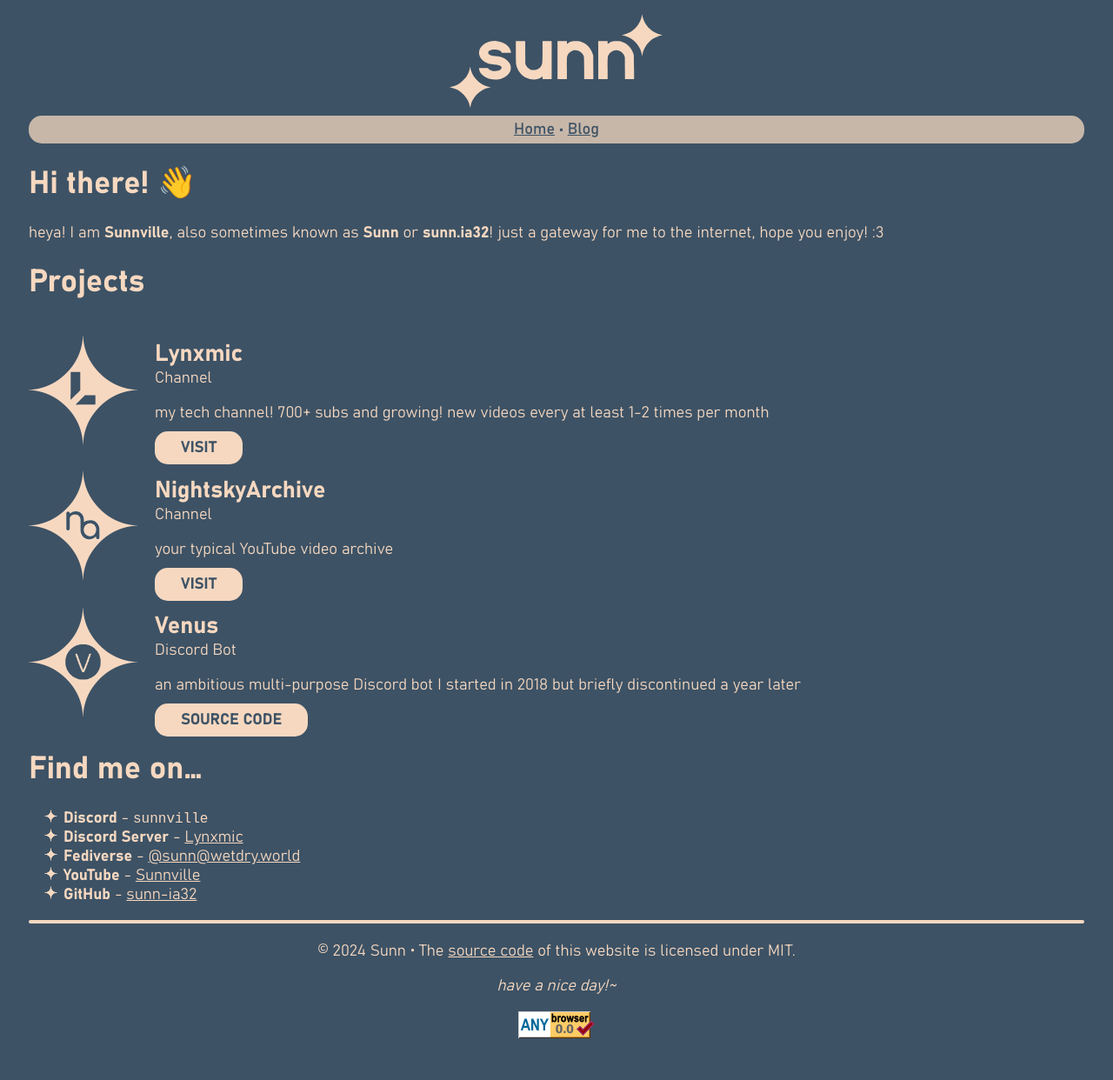
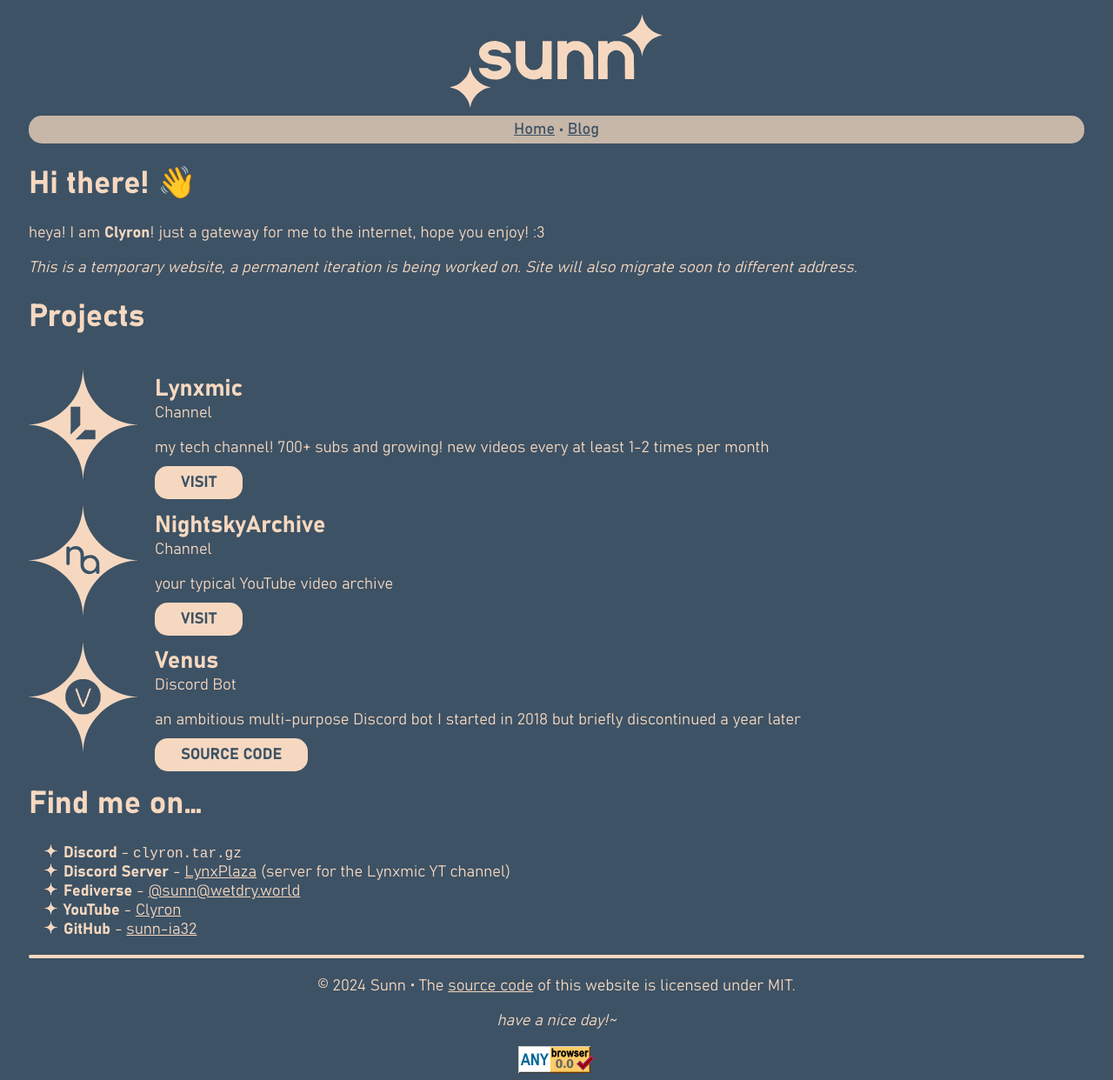
Before and after one commit to theclyron/legacy-site, a Jekyll site: the page built from index.md, in a window 1280 px wide. Shown: the whole page at 87% size. Built offline with Jekyll 4.4.1, drawn with Linux system fonts in a browser that asks for light colours; before the commit the page ends 1202 px from its top, so only the background shows below that.

Commit message:
Update index.md

```diff
--- a/index.md
+++ b/index.md
@@ -3,7 +3,9 @@ title: Home
 layout: main
 ---
 # Hi there! 👋
-heya! I am **Sunnville**, also sometimes known as **Sunn** or **sunn.ia32**! just a gateway for me to the internet, hope you enjoy! :3
+heya! I am **Clyron**! just a gateway for me to the internet, hope you enjoy! :3
+
+*This is a temporary website, a permanent iteration is being worked on. Site will also migrate soon to different address.*
 
 # Projects
     {% for project in site.data.projects %}
@@ -21,10 +23,10 @@ heya! I am **Sunnville**, also sometimes known as **Sunn** or **sunn.ia32**! jus
     {% endfor %}
 
 # Find me on...
-* **Discord** - `sunnville`
-* **Discord Server** - [Lynxmic][1]
+* **Discord** - `clyron.tar.gz`
+* **Discord Server** - [LynxPlaza][1] (server for the Lynxmic YT channel)
 * **Fediverse** - <a rel="me" href="https://wetdry.world/@sunn">@sunn@wetdry.world</a>
-* **YouTube** - [Sunnville][2]
+* **YouTube** - [Clyron][2]
 * **GitHub** - [sunn-ia32][3]
 
 ---
```
